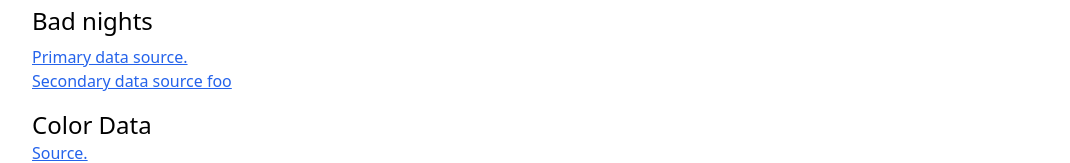
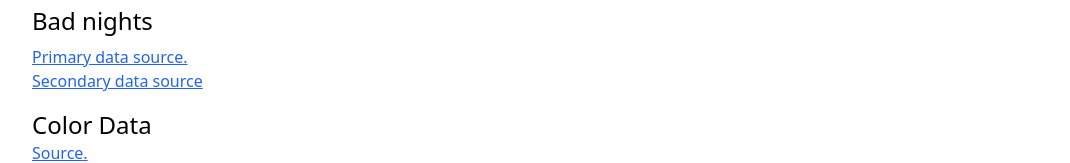
Before and after one commit to LutherAstrophysics/light-curves, a Next.js app in the folder client/: page /settings in a window 1280 px wide. Shown: the part 179-342 px from the top of the page, without its empty margins (104-1174 px from the left). Built offline with nearby package versions, Linux system fonts and the light colour scheme.

Commit message:
Fix typo

```diff
--- a/client/pages/settings/index.js
+++ b/client/pages/settings/index.js
@@ -38,7 +38,7 @@ export default function Index() {
                             className="text-blue-600 underline"
                             href="https://docs.google.com/spreadsheets/d/105MONNkKpdG18wPZL3lIoWaJ1gR3wJYgDS8HAmr1w8A/edit#gid=0"
                         >
-                            Secondary data source foo
+                            Secondary data source
                         </a>
                     </p>
                 </div>
```
